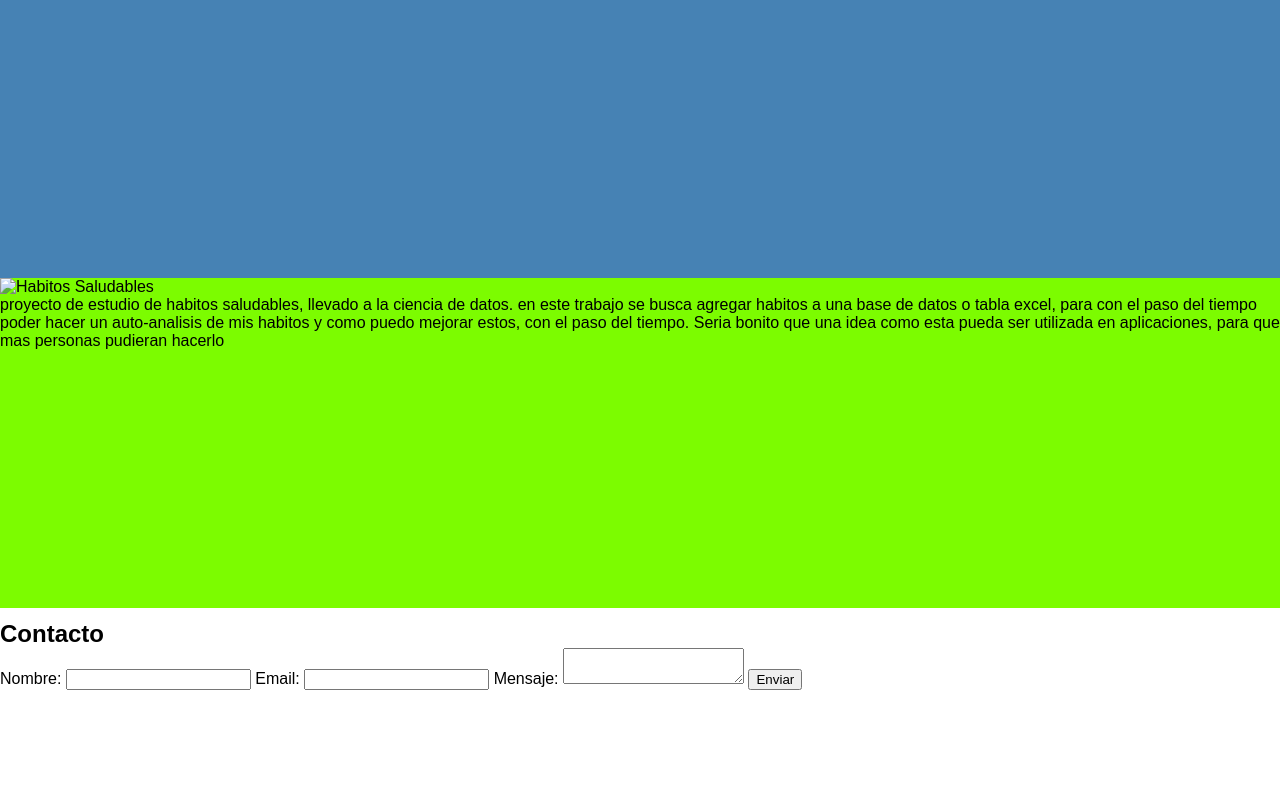
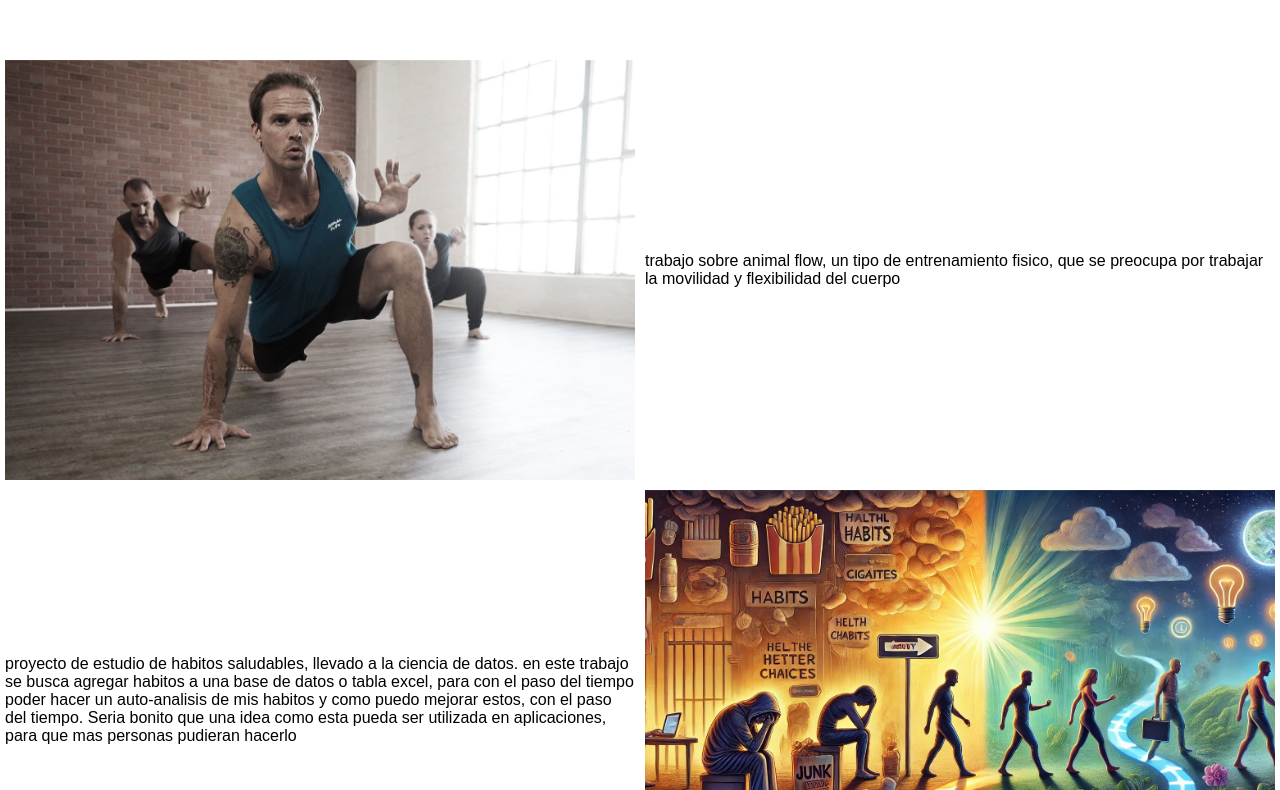
Before and after one commit to Rodagus/miweb, a website: page front/index.html in a window 1280 px wide. Shown: the part 1138-1928 px from the top of the page. Drawn offline with Linux system fonts and the light colour scheme.

Commit message:
agregando arreglos, portafolio, contacto

```diff
--- /dev/null
+++ b/front/css/sass/_contacto.scss
@@ -0,0 +1,59 @@
+#contact {
+    display: flex;
+    flex-direction: column;
+    justify-content: center;
+    align-items: center;
+    width: 80%; /* Aumenta el ancho para una mejor legibilidad */
+    max-width: 600px; /* Limita el ancho máximo para evitar que sea demasiado ancho en pantallas grandes */
+    margin: 20px auto; /* Añade margen superior e inferior y centra horizontalmente */
+    //padding: 20px;
+    //border: 1px solid #ddd; /* Añade un borde sutil */
+    border-radius: 8px; /* Redondea las esquinas */
+    //box-shadow: 0 2px 4px rgba(0, 0, 0, 0.1); /* Añade una sombra ligera */
+}
+
+#contact h2 {
+    text-align: center;
+    margin-bottom: 20px;
+    color: #333; /* Cambia el color del título */
+}
+
+.contacto {
+    width: 100%;
+}
+
+.contacto label {
+    display: block;
+    margin-bottom: 8px;
+    color: #555; /* Cambia el color de las etiquetas */
+}
+
+.contacto input,
+.contacto textarea {
+    width: calc(100% - 12px); /* Asegura que ocupen todo el ancho disponible restando el padding */
+    padding: 10px;
+    margin-bottom: 15px;
+    border: 1px solid #ccc;
+    border-radius: 4px;
+    box-sizing: border-box; /* Incluye el padding y el borde en el ancho total */
+}
+
+.contacto textarea {
+    resize: vertical; /* Permite redimensionar verticalmente el textarea */
+    min-height: 150px;
+}
+
+.contacto button {
+    background-color: #007bff; /* Cambia el color del botón */
+    color: white;
+    padding: 12px 20px;
+    border: none;
+    border-radius: 4px;
+    cursor: pointer;
+    font-size: 1em;
+    transition: background-color 0.3s ease; /* Añade una transición suave al color de fondo */
+}
+
+.contacto button:hover {
+    background-color: #0056b3; /* Cambia el color al pasar el ratón */
+}
--- a/front/css/sass/_home.scss
+++ b/front/css/sass/_home.scss
@@ -42,16 +42,10 @@
     background-color: aqua;
 }
 .gallery {
-    height: 700px;
+    height: 1000px;
 }
-.project-animal {
-    height: 330px;
-    background-color: steelblue;
-}
-.project-habitos {
-    height: 330px;
-    background-color: lawngreen;
-}
+
+
 .proyects {
     height: 100%;
     width: 50%;
@@ -72,11 +66,6 @@
     justify-content: center;
     align-items: center;
 }
-
-
-#portfolio{
-    height: 700px;
-}
 #contact{
     height: 300px;
 }
--- /dev/null
+++ b/front/css/sass/_portafolio.scss
@@ -0,0 +1,54 @@
+.gallery{
+    height: 1000px;
+    display: flex;
+    justify-content: center;
+    align-items: center;
+    flex-direction: column;
+}
+.titulo-portafolio {
+    padding-top: 5px;
+    margin-top: 5px;
+    font-size: 48px;
+    text-align: center;
+    text-transform: uppercase;
+}
+.project-animal {
+    height: 430px;
+    //background-color: steelblue;
+    display: flex;
+    justify-content: space-around;
+    width: 100%;
+}
+.imagen-flow {
+    width: 50%;
+    object-fit: cover;
+    padding: 5px;
+}
+.project-animal p {
+    width: 50%;
+    display: flex;
+    justify-content: center;
+    align-items: center;
+    flex-direction: column;
+    padding: 5px;
+}
+.project-habitos{
+    height: 430px;
+    //background-color: lawngreen;
+    display: flex;
+    justify-content: space-around;
+
+}
+.habitos-imagen {
+    width: 50%;
+    object-fit: cover;
+    padding: 5px;
+}
+.project-habitos p {
+    width: 50%;
+    display: flex;
+    justify-content: center;
+    align-items: center;
+    flex-direction: column;
+    padding: 5px;
+}
--- a/front/css/sass/style.scss
+++ b/front/css/sass/style.scss
@@ -2,3 +2,5 @@
 @use 'reset';
 @use 'header';
 @use 'home';
+@use 'portafolio';
+@use 'contacto';
--- a/front/index.html
+++ b/front/index.html
@@ -46,22 +46,22 @@
         </div>
     </section>
     <section id="portfolio">
-        <h2>Portafolio</h2>
+        <h2 class="titulo-portafolio">Portafolio</h2>
         <div class="gallery">
             <div class="project-animal">
-                <img src="project1.jpg" alt="Animal Flow">
+                <img src="../public/animal.jpg" class="imagen-flow" alt="Animal Flow">
                 <p>trabajo sobre animal flow, un tipo de entrenamiento fisico, que se preocupa por trabajar la movilidad y flexibilidad del cuerpo</p>
             </div>
             <div class="project-habitos">
-                <img src="project2.jpg" alt="Habitos Saludables">
                 <p>proyecto de estudio de habitos saludables, llevado a la ciencia de datos. en este trabajo se busca agregar habitos a una base de datos o tabla excel, para con el paso del tiempo poder hacer un auto-analisis de mis habitos y como puedo mejorar estos, con el paso del tiempo. Seria bonito que una idea como esta pueda ser utilizada en aplicaciones, para que mas personas pudieran hacerlo</p>
+                <img src="../public/habits.webp" class="habitos-imagen" alt="Habitos Saludables">
             </div>
             <!-- Agrega más proyectos según sea necesario -->
         </div>
     </section>
     <section id="contact">
         <h2>Contacto</h2>
-        <form>
+        <form class="contacto">
             <label for="name">Nombre:</label>
             <input type="text" id="name" name="name" required>
             <label for="email">Email:</label>
```
Also changed, not shown: css/style.css, public/animal.jpg (added), public/habits.webp (added), 1 other file.
